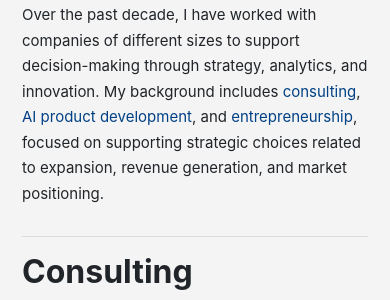
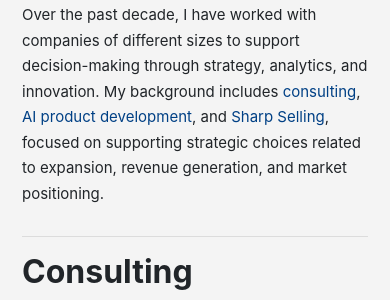
Before and after one commit to rodrigolourencofarinha/rodrigolourencofarinha.github.io, a Jekyll site: the page built from _pages/practice.md, in a window 390 px wide. Shown: the part 190-490 px from the top of the page. Built offline with Jekyll 4.4.1, drawn with Linux system fonts in a browser that asks for light colours; some of the changed text lies outside the part shown.

Commit message:
Fix mobile navigation and Google identity signals

```diff
--- a/_config.yml
+++ b/_config.yml
@@ -3,13 +3,13 @@
 title: "Rodrigo Farinha"
 tagline: "Quantitative Marketing, Innovation & AI"
 description: "Rodrigo Farinha is a quantitative marketing scholar and consultant researching marketing strategy, product innovation, applied econometrics, and artificial intelligence."
-logo: 'assets/images/rodrigo_farinha_2024_round.webp'
+logo: 'assets/images/rodrigo_farinha_profile.jpg'
 favicon: 'assets/images/favicon.ico' # Update with actual path later
 baseurl: "" # Set for root deployment
 url: "https://rodrigofarinha.com" # Canonical site URL for sitemap/SEO
 lang: en
 locale: en_US
-assets_version: 20260802205500
+assets_version: 20260802221500
 google_analytics: 'G-GETFNJX2YC' # Add Rodrigo's GA ID if provided
 # Disqus deprecated in favor of Giscus
 disqus: ''
@@ -62,9 +62,9 @@
       path: ""
     values:
       image:
-        path: /assets/images/rodrigo_farinha_2024_round.webp
-        width: 600
-        height: 600
+        path: /assets/images/rodrigo_farinha_profile.jpg
+        width: 1200
+        height: 1200
         alt: Rodrigo Farinha
 
 # Authors
--- a/_includes/head.html
+++ b/_includes/head.html
@@ -20,7 +20,7 @@
 {% endcapture %}
 {% if page.url == '/' %}
   {% assign website_name_json = '"name":"Rodrigo Farinha"' %}
-  {% assign website_name_with_alternates_json = '"name":"Rodrigo Farinha","alternateName":["Rodrigo Lourenço Farinha","Rodrigo L. Farinha","rodrigofarinha.com"]' %}
+  {% assign website_name_with_alternates_json = '"name":"Rodrigo Farinha","alternateName":["Rodrigo Lourenço Farinha","Rodrigo L. Farinha"]' %}
   {{ seo_markup | replace_first: website_name_json, website_name_with_alternates_json }}
 {% else %}
   {{ seo_markup }}
--- a/_pages/practice.md
+++ b/_pages/practice.md
@@ -6,7 +6,7 @@
 comments: false
 ---
 
-Over the past decade, I have worked with companies of different sizes to support decision-making through strategy, analytics, and innovation. My background includes [consulting](#consulting), [AI product development](#decomposer-ai), and [entrepreneurship](#entrepreneurship-sharp-selling), focused on supporting strategic choices related to expansion, revenue generation, and market positioning.
+Over the past decade, I have worked with companies of different sizes to support decision-making through strategy, analytics, and innovation. My background includes [consulting](#consulting), [AI product development](#decomposer-ai), and [Sharp Selling](#sharp-selling), focused on supporting strategic choices related to expansion, revenue generation, and market positioning.
 
 ---
 
@@ -61,7 +61,7 @@
 
 ---
 
-## Entrepreneurship: Sharp Selling
+## Sharp Selling
 
 <img src="/assets/logos/sharpselling.webp" alt="Sharp Selling" width="600" height="317" loading="lazy" decoding="async" style="height: 80px; width: auto;" />
 
--- a/_sass/theme.scss
+++ b/_sass/theme.scss
@@ -67,6 +67,11 @@
 .site-content {
     // Extra headroom so the fixed hamburger and theme toggle never overlap content
     padding-top:70px;
+}
+.main-content h2[id],
+.main-content h3[id] {
+    // Keep anchored headings below the fixed navigation controls.
+    scroll-margin-top:calc(76px + env(safe-area-inset-top));
 }
 .sitetag {
     font-weight:700;
@@ -1271,7 +1276,7 @@
         padding-right:24px;
     }
     .site-content {
-        padding-top:76px;
+        padding-top:calc(76px + env(safe-area-inset-top));
     }
     .home-hero {
         min-height:auto;
@@ -1375,17 +1380,20 @@
         min-width:0;
         margin:0 !important;
     }
-    .nav-icon { left:14px; top:12px; }
+    .nav-icon {
+        left:max(14px, env(safe-area-inset-left));
+        top:calc(12px + env(safe-area-inset-top));
+    }
     .home-button {
-        left:64px;
+        left:calc(max(14px, env(safe-area-inset-left)) + 50px);
         right:auto;
-        top:14px;
+        top:calc(14px + env(safe-area-inset-top));
         width:38px;
         height:38px;
     }
     .theme-toggle {
-        right:16px;
-        top:14px;
+        right:max(16px, env(safe-area-inset-right));
+        top:calc(14px + env(safe-area-inset-top));
         width:38px;
         height:38px;
         line-height:38px;
```
Also changed, not shown: assets/images/rodrigo_farinha_profile.jpg (added).
